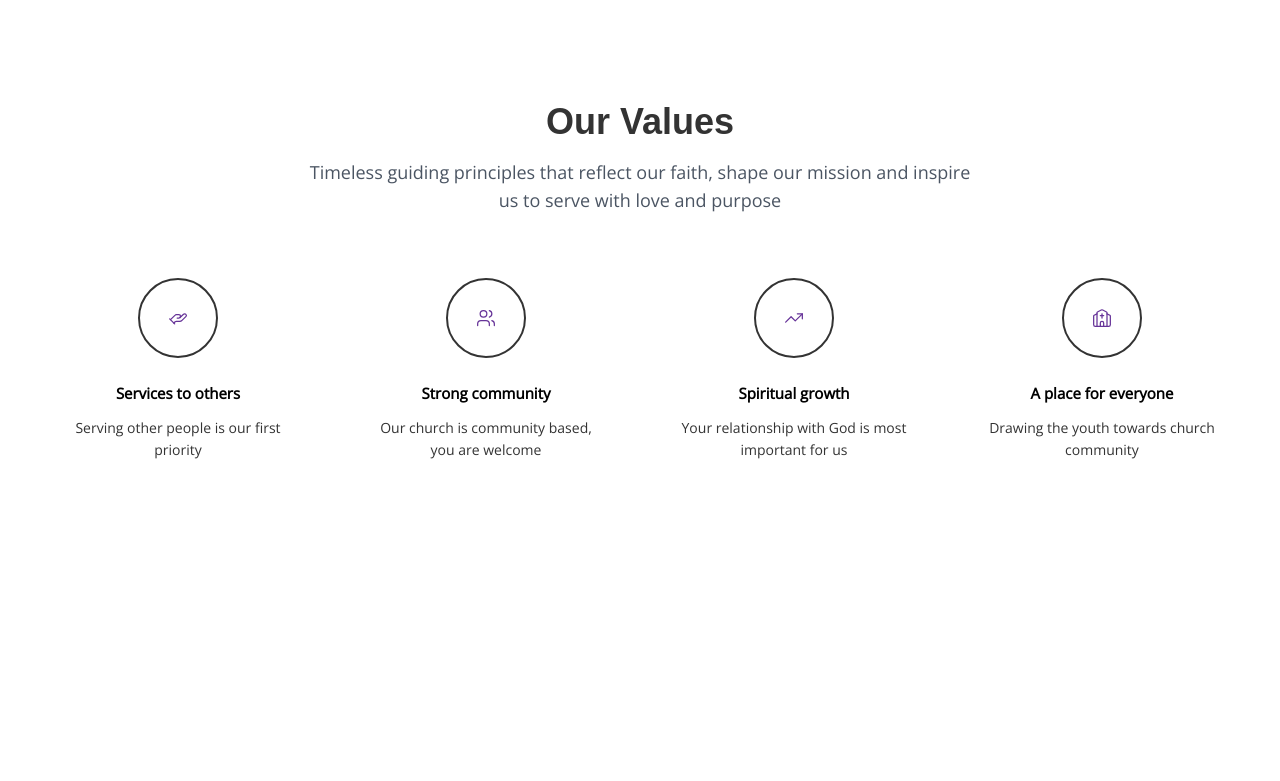
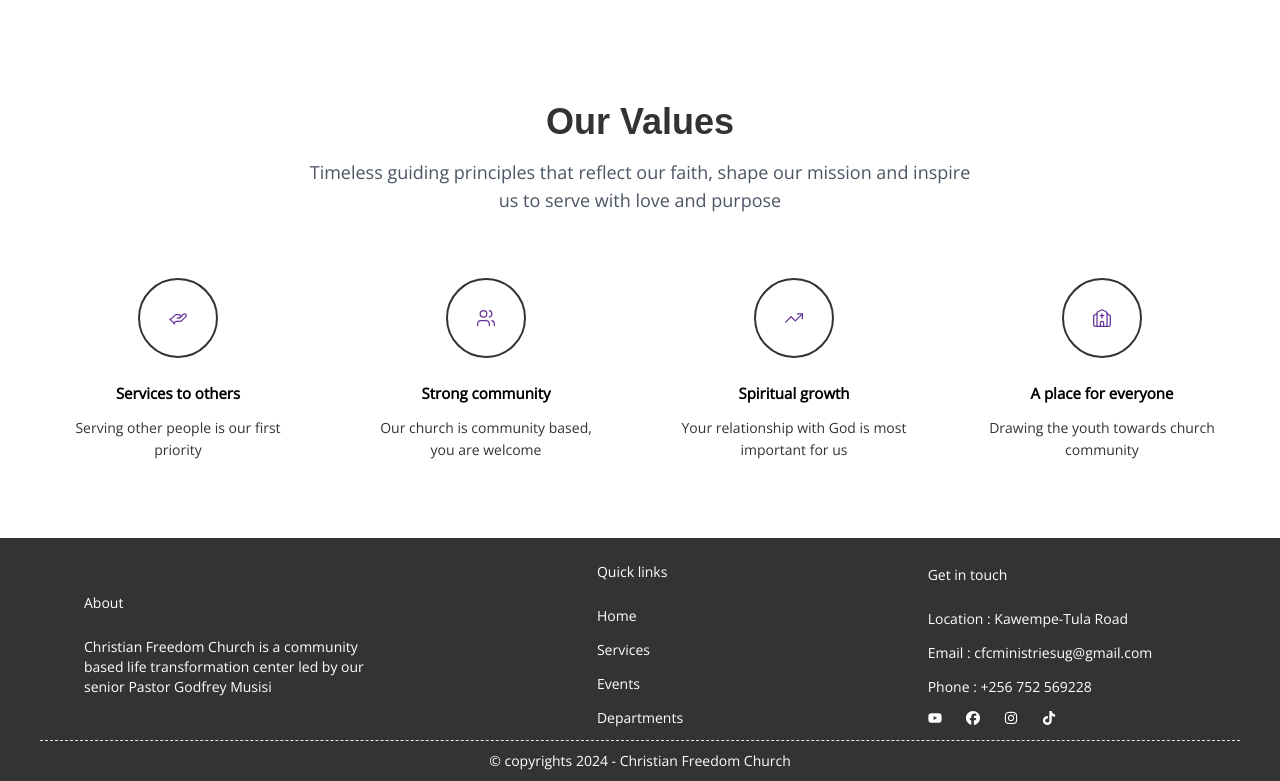
Before and after one commit to twesigetrejan/christian_freedom_church_website, a Next.js app: page / in a window 1280 px wide. Shown: the part 1806-2587 px from the top of the page. Before the commit the page ends 2344 px from the top, so only its background shows below. Built offline with nearby package versions, Linux system fonts and the light colour scheme.

Commit message:
almost done with page

```diff
--- a/app/layout.tsx
+++ b/app/layout.tsx
@@ -2,6 +2,7 @@ import type { Metadata } from "next";
 import localFont from "next/font/local";
 import "./globals.css";
 import Navbar from "@/components/navbar";
+import Footer from "@/components/footer";
 
 const geistSans = localFont({
   src: "./fonts/GeistVF.woff",
@@ -31,6 +32,7 @@ export default function RootLayout({
       >
         <Navbar />
         {children}
+        <Footer />
       </body>
     </html>
   );
--- a/components/footer.tsx
+++ b/components/footer.tsx
@@ -2,50 +2,55 @@ import Container from "@/components/container";
 import { navlinks } from "@/contants";
 import Link from "next/link";
 import SocialLinks from "./social-links";
+
 const Footer = () => {
+  // Filter out Contact and About links
+  const filteredNavlinks = navlinks.filter(
+    (link) => !["Contact", "About"].includes(link.title)
+  );
+
   return (
-    <Container>
-        <div className="bg-dark text-white">
-
-      <div className="grid grid-cols-3 ">
+    <div className="bg-dark text-white text-sm px-10 pt-5">
+      <div className="grid grid-cols-3 pb-2 place-items-center">
         {/* about */}
-        <div className="flex flex-col gap-6">
-          <h3 className="">About</h3>
-          <p className="">
-            Christian Freedom Church is a life transformation center
+        <div className="flex flex-col gap-6 max-w-[320px] p-1">
+          <h3 className="text-sm">About</h3>
+          <p className="text-sm">
+            Christian Freedom Church is a community based life transformation
+            center led by our senior Pastor Godfrey Musisi
           </p>
         </div>
+
         {/* quick links */}
-        <div className="flex flex-col gap-6">
-          <h3 className="">Quick links</h3>
+        <div className="flex flex-col gap-6 p-1">
+          <h3 className="text-sm">Quick links</h3>
           <div className="flex flex-col gap-[14px]">
-            {navlinks &&
-              navlinks.map((navlink) => (
-                <Link key={navlink.id} href={navlink.route} className="">
-                  <p className="">{navlink.title}</p>
-                </Link>
-              ))}
+            {filteredNavlinks.map((navlink) => (
+              <Link key={navlink.id} href={navlink.route}>
+                <p className="text-sm">{navlink.title}</p>
+              </Link>
+            ))}
           </div>
         </div>
-        <div className="flex flex-col gap-6">
-          <h3 className="">Get in touch</h3>
-          <div className="">
-            <p className="">Location : Kawempe-Tula Road</p>
-            <p className="">Email : cfcministriesug@gmail.com </p>
-            <p className="">Phone : +256 752 569228</p>
-            <div className="flex gap-6">
-                <SocialLinks/>
 
+        {/* contact info */}
+        <div className="flex flex-col gap-6 p-1">
+          <h3 className="text-sm">Get in touch</h3>
+          <div className="gap-[14px] flex flex-col">
+            <p className="text-sm">Location : Kawempe-Tula Road</p>
+            <p className="text-sm">Email : cfcministriesug@gmail.com</p>
+            <p className="text-sm">Phone : +256 752 569228</p>
+            <div className="flex">
+              <SocialLinks />
             </div>
           </div>
         </div>
       </div>
-      <div className="flex items-center justify-center ">
-        <p className=""> © copyrights 2024 - Christian Freedom Church</p>
+
+      <div className="flex items-center justify-center border-t border-dashed py-[10px]">
+        <p className="text-sm">© copyrights 2024 - Christian Freedom Church</p>
       </div>
-
-        </div>
-    </Container>
+    </div>
   );
 };
 
--- a/components/social-links.tsx
+++ b/components/social-links.tsx
@@ -26,7 +26,7 @@ const SocialLinks = () => {
     },
   ];
   return (
-    <nav className="flex gap-4 justify-end text-2xl">
+    <nav className="flex  justify-end text-[14px] gap-6">
       {links.map(({ id, icon, route }) => (
         <Link
           key={id}
```
Also changed, not shown: contants/index.ts (+1 -10 lines).
